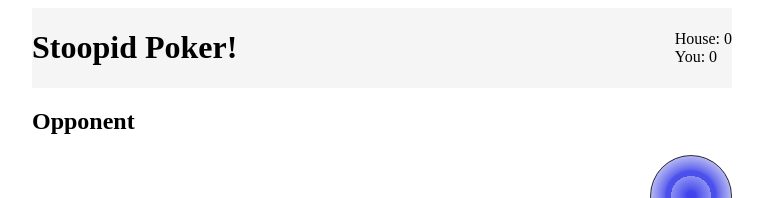
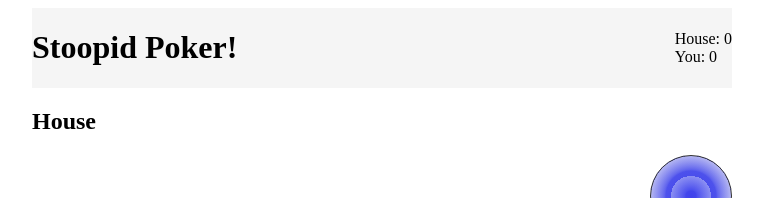
Before and after one commit to ruanha/stoopid-poker, an Angular app: page / in a window 1280 px wide. Shown: the top 198 px of the page, without its empty margins (258-1021 px from the left). Built offline with nearby package versions, Linux system fonts and the light colour scheme.

Commit message:
add textual descriptions for win/lose

```diff
--- a/src/app/app.component.html
+++ b/src/app/app.component.html
@@ -12,7 +12,11 @@
 
 <div class="flex-container column">
 
-    <h2>Opponent<span *ngIf="hands.length && !dealt"> {{ namedHandService.name(opponentHand) }}</span></h2>
+    <h2
+        [style.color]="winner === 'house' ? 'green' : 'black'">House
+        <span *ngIf="winner === 'house'"> wins with:</span>
+        <span *ngIf="hands.length && !dealt"> {{ namedHandService.name(opponentHand) }}</span>
+    </h2>
     <div class="flex-container space-between">
         <app-hand [hand]="opponentHand" [backside]="dealt" class="opponent"></app-hand>
         <div class="house-tokens">
@@ -24,13 +28,19 @@
 
     <button [disabled]="dealt" (click)="deal()">deal</button>
 
-    <h2>You <span *ngIf="hands.length && !dealt">{{ namedHandService.name(playerHand) }}</span></h2>
+    <h2
+        [style.color]="winner === 'player' ? 'green' : 'black'">You
+        <span *ngIf="winner"> bet on {{bet}} and</span>
+        <span *ngIf="winner === 'house'"> lost with:</span>
+        <span *ngIf="winner === 'player'"> win with:</span>
+        <span *ngIf="hands.length && !dealt"> {{ namedHandService.name(playerHand) }}</span>
+    </h2>
     <div class="flex-container space-between">
         <app-hand [hand]="playerHand"></app-hand>
         <div>
-            <app-token (click)="dealt ? action('lose') : 0" [side]="dealt || bet === 'lose' ? 'front' : 'backside'">{{ dealt || bet === 'lose' ? 'House' : '' }}</app-token>
+            <app-token (click)="dealt ? action('house') : 0" [side]="dealt || bet === 'house' ? 'front' : 'backside'">{{ dealt || bet === 'house' ? 'House' : '' }}</app-token>
             <app-token (click)="dealt ? action('tie') : 0" [side]="dealt || bet === 'tie' ? 'front' : 'backside'">{{ dealt || bet === 'tie' ? 'Tie' : '' }}</app-token>
-            <app-token (click)="dealt ? action('win') : 0" [side]="dealt || bet === 'win' ? 'front' : 'backside'">{{ dealt || bet === 'win' ? 'Player' : '' }}</app-token>
+            <app-token (click)="dealt ? action('player') : 0" [side]="dealt || bet === 'player' ? 'front' : 'backside'">{{ dealt || bet === 'player' ? 'Player' : '' }}</app-token>
         </div>
     </div>
 </div>
--- a/src/app/app.component.ts
+++ b/src/app/app.component.ts
@@ -24,6 +24,7 @@ export class AppComponent {
   bet: string = '';
   result: string = '';
   score = {you: 0, opponent: 0};
+  winner = '';
 
   deal() {
     this.hands = this.dealService.deal(2, 5);
@@ -31,6 +32,7 @@ export class AppComponent {
     this.opponentHand = this.hands[1];
     this.dealt = true;
     this.bet = '';
+    this.winner= '';
   }
 
   action(action: string): void {
@@ -41,15 +43,17 @@ export class AppComponent {
       this.result = 'tie';
     }
     if (winners[0] === this.playerHand) {
-      this.result = 'win';
+      this.result = 'player';
     }
     if (winners[0] === this.opponentHand) {
-      this.result = 'lose';
+      this.result = 'house';
     }
     if (this.result === this.bet) {
       this.score.you += 1;
+      this.winner = 'player';
     } else {
       this.score.opponent += 1;
+      this.winner = 'house';
     }
     this.dealt = false;
   }
```
